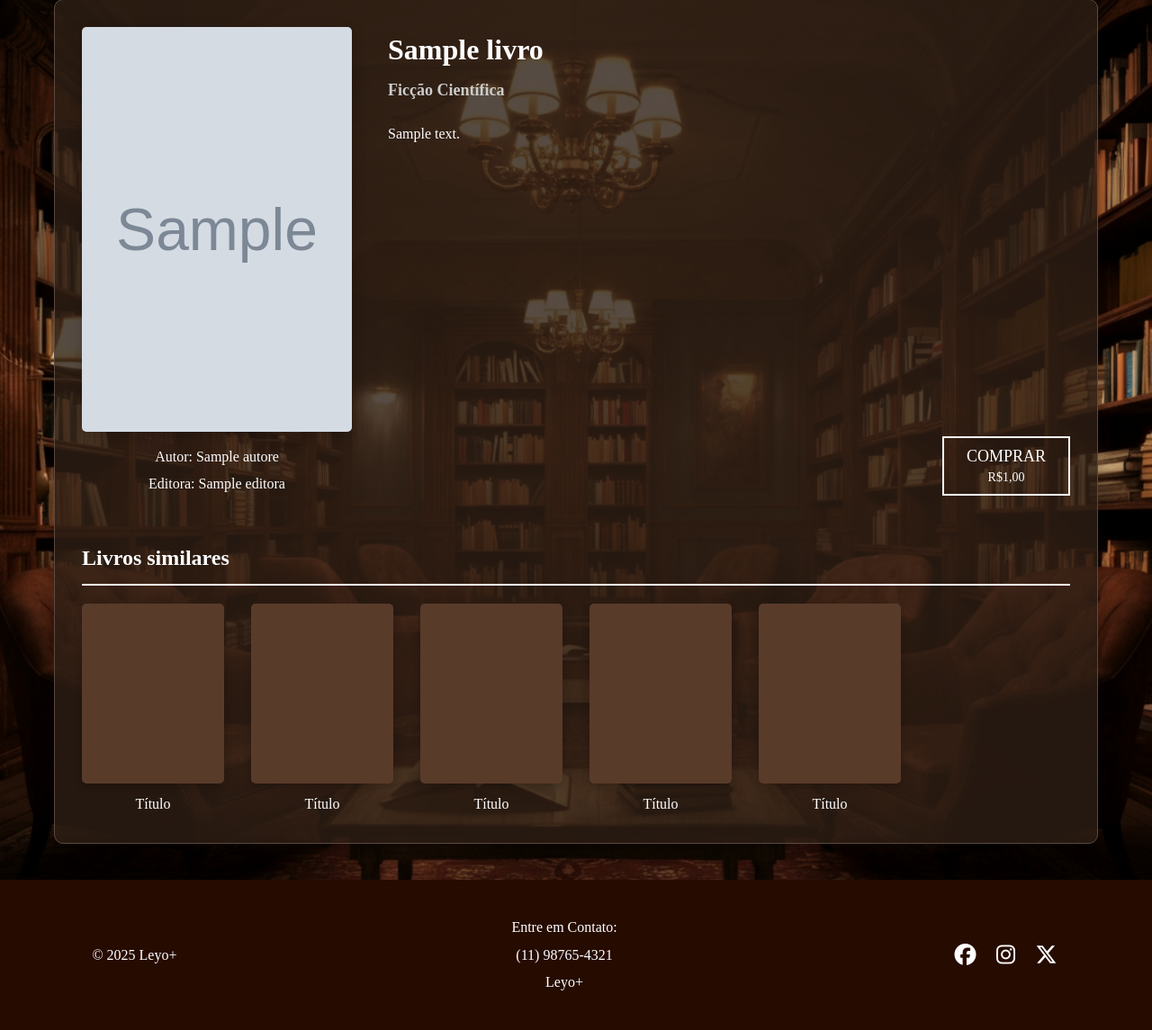
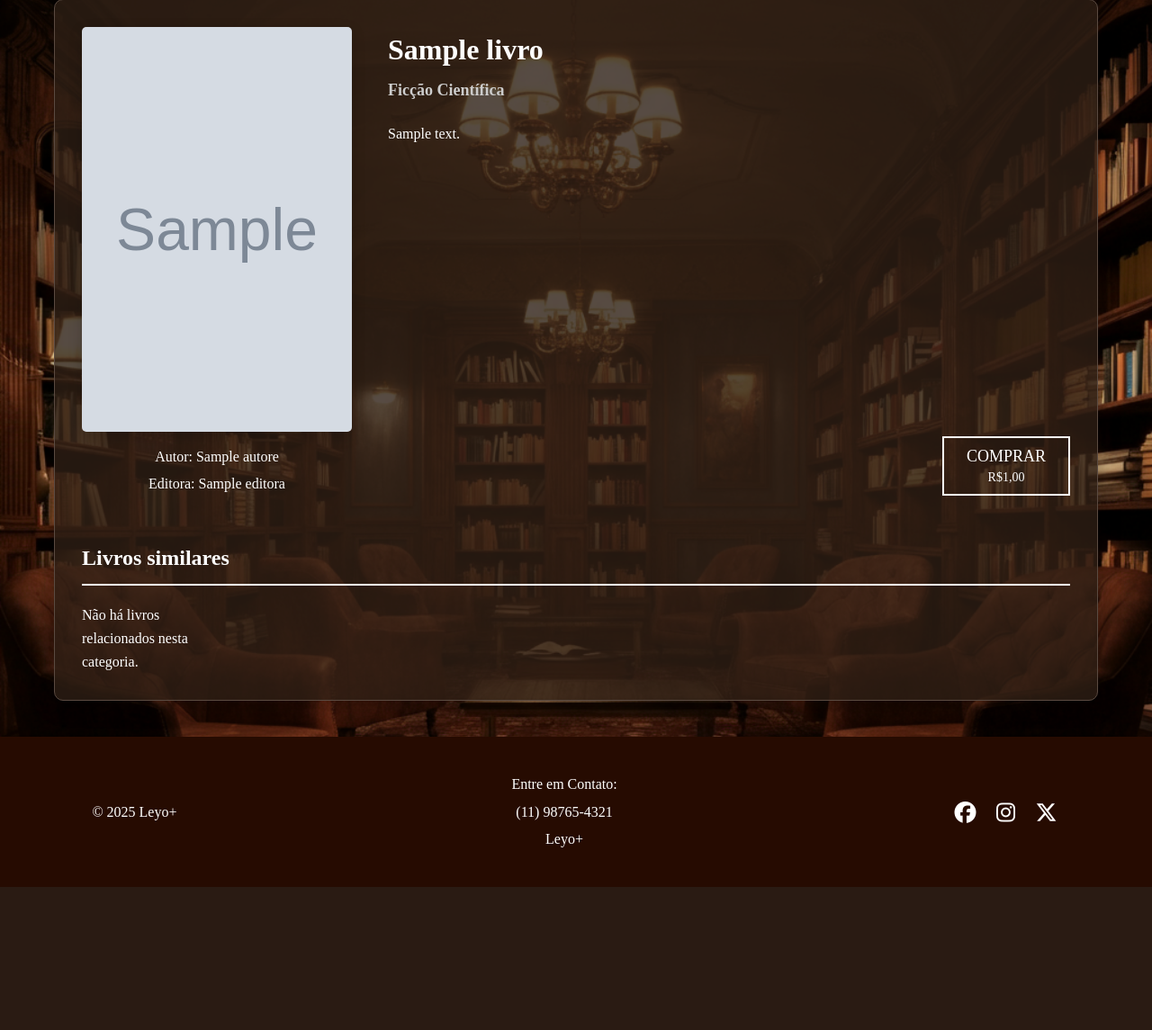
Before and after one commit to GustaFrias/Biblioteca, a PHP site: page /htmls/moreInfo.php?id=1 in a window 1280 px wide. Shown: the part 118-1263 px from the top of the page at 90% size. After the commit the page ends 1104 px from the top, so only its background shows below. Run offline with PHP 8.4, Linux system fonts and the light colour scheme; data comes from the database, SQL or seed files in the repository; tables that the repository leaves empty hold one stand-in row (values such as "Sample post"); grey boxes marked "Sample" are stand-in pictures; some libraries are stand-ins or nearby versions; some web fonts are replaced.

Commit message:
Livros similares do moreinfo

```diff
--- a/htmls/moreInfo.php
+++ b/htmls/moreInfo.php
@@ -125,31 +125,27 @@ $relacionados = $stmtRelacionados->fetchAll(PDO::FETCH_ASSOC);
                 </div>
             </section>
 
-            <section class="related-books">
+           <section class="related-books">
                 <h2 class="section-title">Livros similares</h2>
                 <div class="related-books-grid">
-                    <div class="related-book">
-                        <div class="related-book-cover"></div>
-                        <p>Título</p>
-                    </div>
-                    <div class="related-book">
-                        <div class="related-book-cover"></div>
-                        <p>Título</p>
-                    </div>
-                    <div class="related-book">
-                        <div class="related-book-cover"></div>
-                        <p>Título</p>
-                    </div>
-                    <div class="related-book">
-                        <div class="related-book-cover"></div>
-                        <p>Título</p>
-                    </div>
-                    <div class="related-book">
-                        <div class="related-book-cover"></div>
-                        <p>Título</p>
+                    <?php if ($relacionados): ?>
+                        <?php foreach ($relacionados as $rel): ?>
+                            <div class="related-book">
+                                        <a href="moreInfo.php?id=<?= $rel['id'] ?>">
+                                    <div class="related-book-cover">
+                                        <img src="../uploads/<?= htmlspecialchars($rel['imagem']) ?>" alt="<?= htmlspecialchars($rel['titulo']) ?>" width="100%", height="100%">
+                                    </div>
+                                    <p><?= htmlspecialchars($rel['titulo']) ?></p>
+                                </a>
+                            </div>
+                        <?php endforeach; ?>
+                    <?php else: ?>
+                        <p>Não há livros relacionados nesta categoria.</p>
+                    <?php endif; ?>
                 </div>
             </section>
-        </div>
+
+
     </main>
     <footer>
         <div id="footer_items">
```
